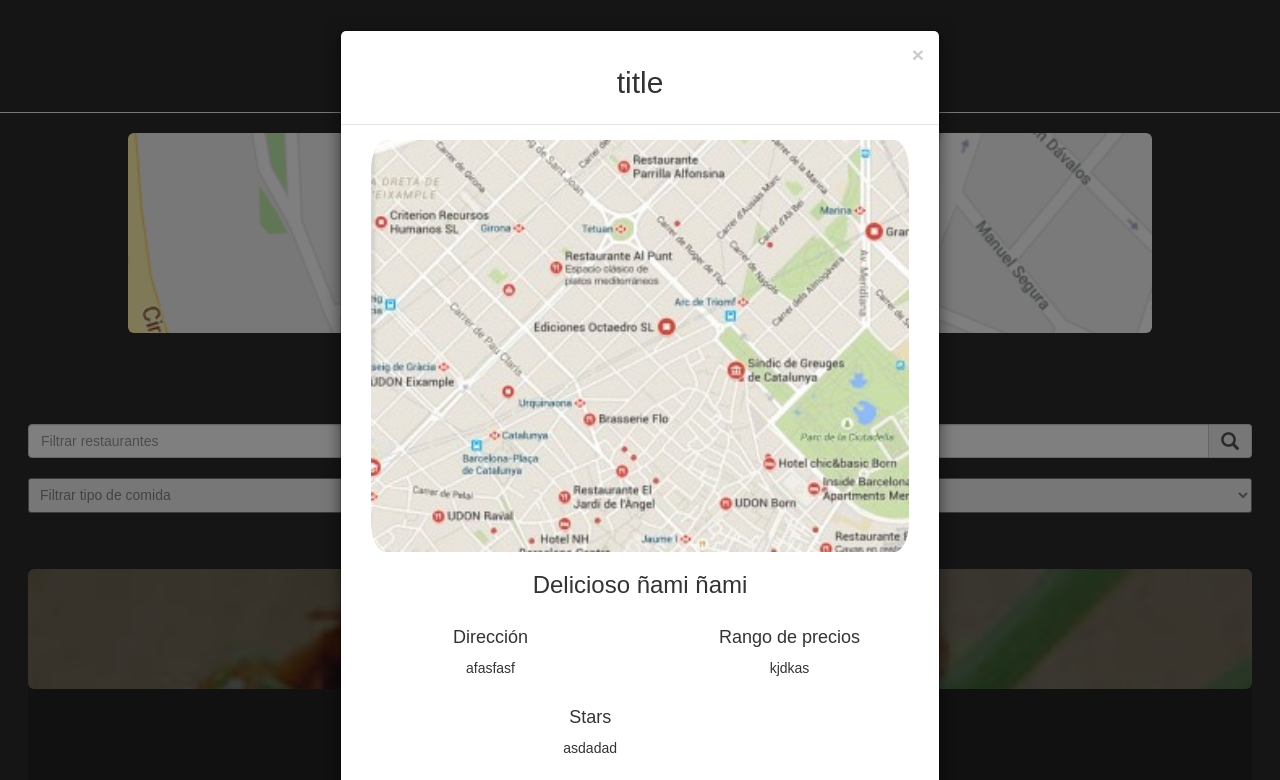
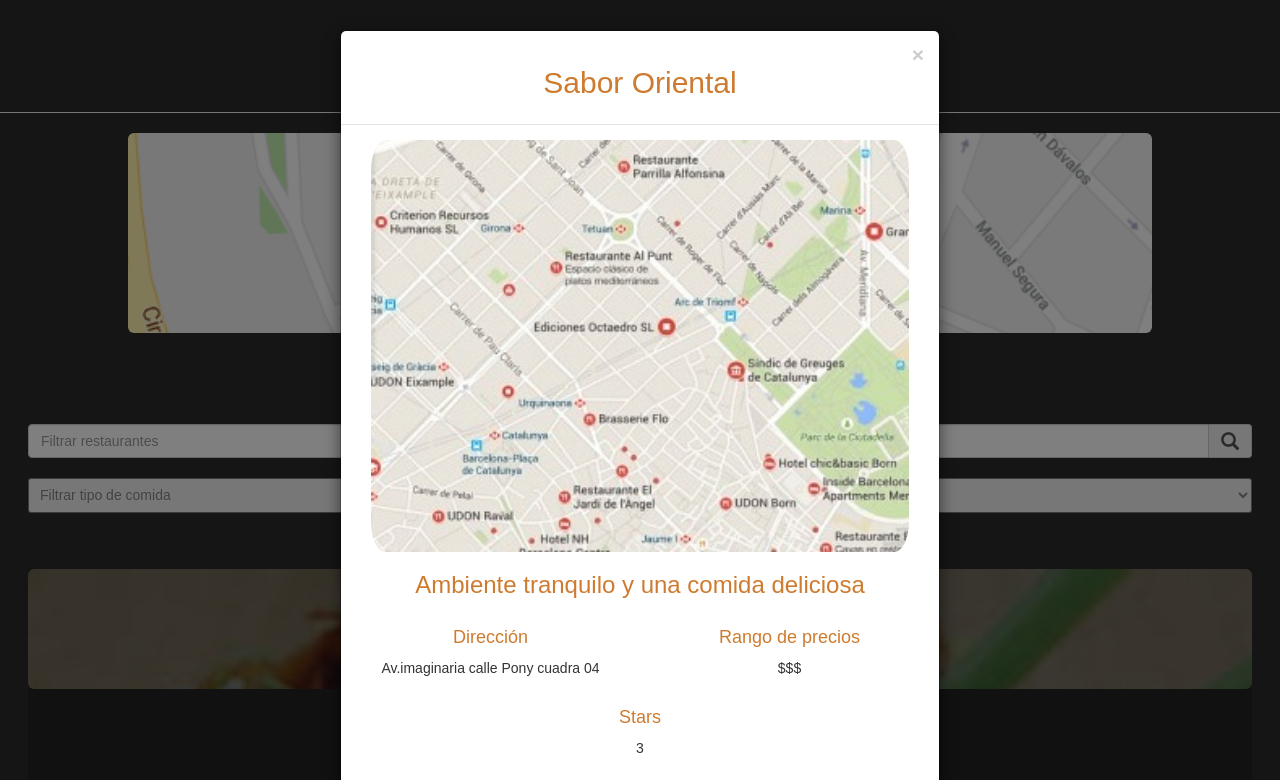
Before and after one commit to Nathoriz/Foodmap, a plain HTML site: page views/filter.html in a window 1280 px wide. Both pictures are taken after a click on the element 640 px from the left and 628 px from the top of the page. Shown: the top 780 px of the page. Drawn offline with Linux system fonts and the light colour scheme.

Commit message:
Subiendo funcion para aparición del modal

```diff
--- a/css/main.css
+++ b/css/main.css
@@ -2,6 +2,10 @@
   box-sizing: border-box;
   margin: 0;
   padding: 0;
+}
+
+h4, h3, h2, h1 {
+  color: #ce7b2f;
 }
 
 body {
@@ -31,7 +35,6 @@ body {
 }
 
 .title-splash {
-  color: #ce7b2f;
   width: 50%;
   margin: 0 25% 0 25%;
 }
@@ -47,13 +50,11 @@ body {
 .title {
   margin-top: 1em;
   margin-bottom: 1em;
-  color: #ce7b2f;
 }
 
 .subtitle {
   margin-top: 0;
   margin-bottom: 1em;
-  color: #ce7b2f;
 }
 
 .glyphicon-search {
@@ -93,12 +94,7 @@ body {
   border-radius: 30px;
 }
 
-.restaurant {
-  color: ;
-}
-
 .message {
-  color: ;
   margin-bottom: 20px;
   margin-top: 20px;
 }
@@ -107,6 +103,8 @@ body {
   width: 40%;
   margin-left: 30%;
   margin-right: 30%;
+  background-color: #ce7b2f;
+  border: 1px solid #ce7b2f;
 }
 
 /* Imagenes */
--- a/js/filter.js
+++ b/js/filter.js
@@ -31,6 +31,29 @@ $(document).ready(function() {
   // Filtro para restaurantes
 
   // Modal
+  $food.click(function() {
+    $food.removeAttr("data-toggle");
+    $food.removeAttr("data-target");
+    $food.attr("data-toggle","modal");
+    $food.attr("data-target","#myModal");
+
+    var restaurantName = $(this).data("restaurant");
+    var message = $(this).data("message");
+    var address = $(this).data("address");
+    var price = $(this).data("price");
+    var stars = $(this).data("star"); // Mejorar
+
+    $(".restaurant").text('');
+    $(".restaurant").text(restaurantName);
+    $(".message").text('');
+    $(".message").text(message);
+    $(".address").text('');
+    $(".address").text(address);
+    $(".price").text('');
+    $(".price").text(price);
+    $(".stars").text('');
+    $(".stars").text(stars);
+  });
 
 
   });
--- a/views/filter.html
+++ b/views/filter.html
@@ -97,25 +97,25 @@
             </figure>
             <div class="row">
               <div class="col-xs-12">
-                <h3 class="message">Delicioso ñami ñami</h3>
+                <h3 class="message"></h3>
               </div>
             </div>
             <div class="row">
               <div class="col-xs-6">
                 <h4>Dirección</h4>
                 <address>
-                  <p class="address">afasfasf</p>
+                  <p class="address"></p>
                 </address>
               </div>
               <div class="col-xs-6">
                 <h4>Rango de precios</h4>
-                <p class="price">kjdkas</p>
+                <p class="price"></p>
               </div>
             </div>
             <div class="row">
-              <div class="col-xs-10">
+              <div class="col-xs-12">
                 <h4>Stars</h4>
-                <p class="stars">asdadad</p>
+                <p class="stars"></p>
               </div>
             </div>
           </div>
```
